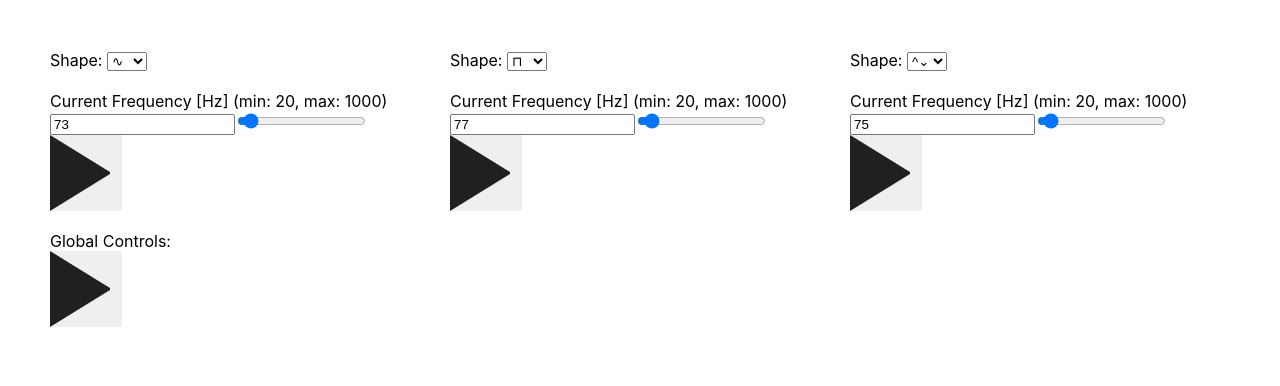
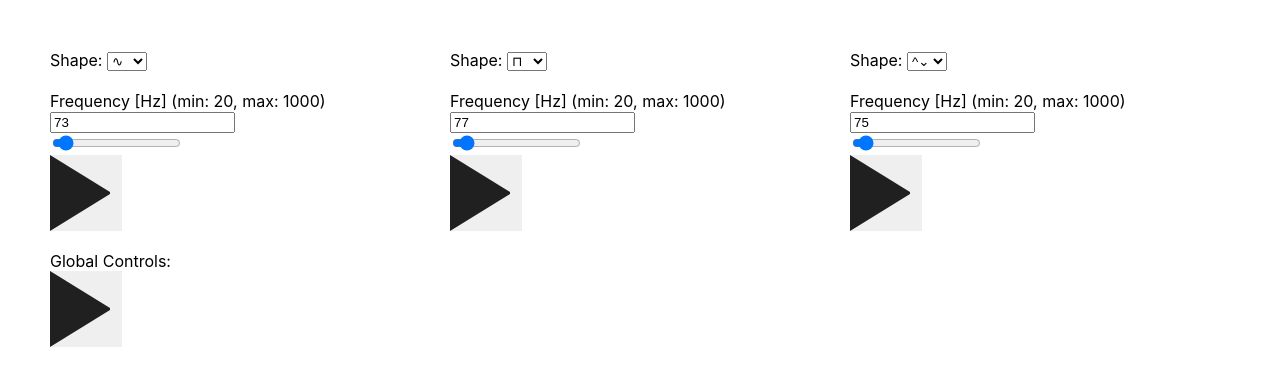
Before and after one commit to jordyjwilliams/inter-reactive-oscillator, a React (Create React App) app: page / in a window 1280 px wide. Shown: the top 386 px of the page. Built offline with nearby package versions, Linux system fonts and the light colour scheme.

Commit message:
FEAT: make freq sliders look nicer

```diff
--- a/src/oscillator.js
+++ b/src/oscillator.js
@@ -45,7 +45,7 @@ export default function InteractiveOscillator(props) {
     onSlide: (e) => onSlideFreq(e, props),
     min: props.minFreq,
     max: props.maxFreq,
-    label: `Current Frequency [Hz] (min: ${props.minFreq}, max: ${props.maxFreq})`,
+    label: `Frequency [Hz] (min: ${props.minFreq}, max: ${props.maxFreq})`,
     id: `${props.id}FreqSlider`,
   });
 
--- a/src/slider.js
+++ b/src/slider.js
@@ -4,6 +4,7 @@ export default function Slider({ min, max, val, onSlide, label }) {
     <div>
       <br />
       <label htmlFor="numeric-input-slider-val">{label}</label>
+      <br />
       <input
         type="number"
         id="numeric-input-slider-val"
@@ -11,6 +12,7 @@ export default function Slider({ min, max, val, onSlide, label }) {
         value={val}
         onChange={(val) => onSlide(val)}
       />
+      <br />
       <input
         name="slider"
         type="range"
```
